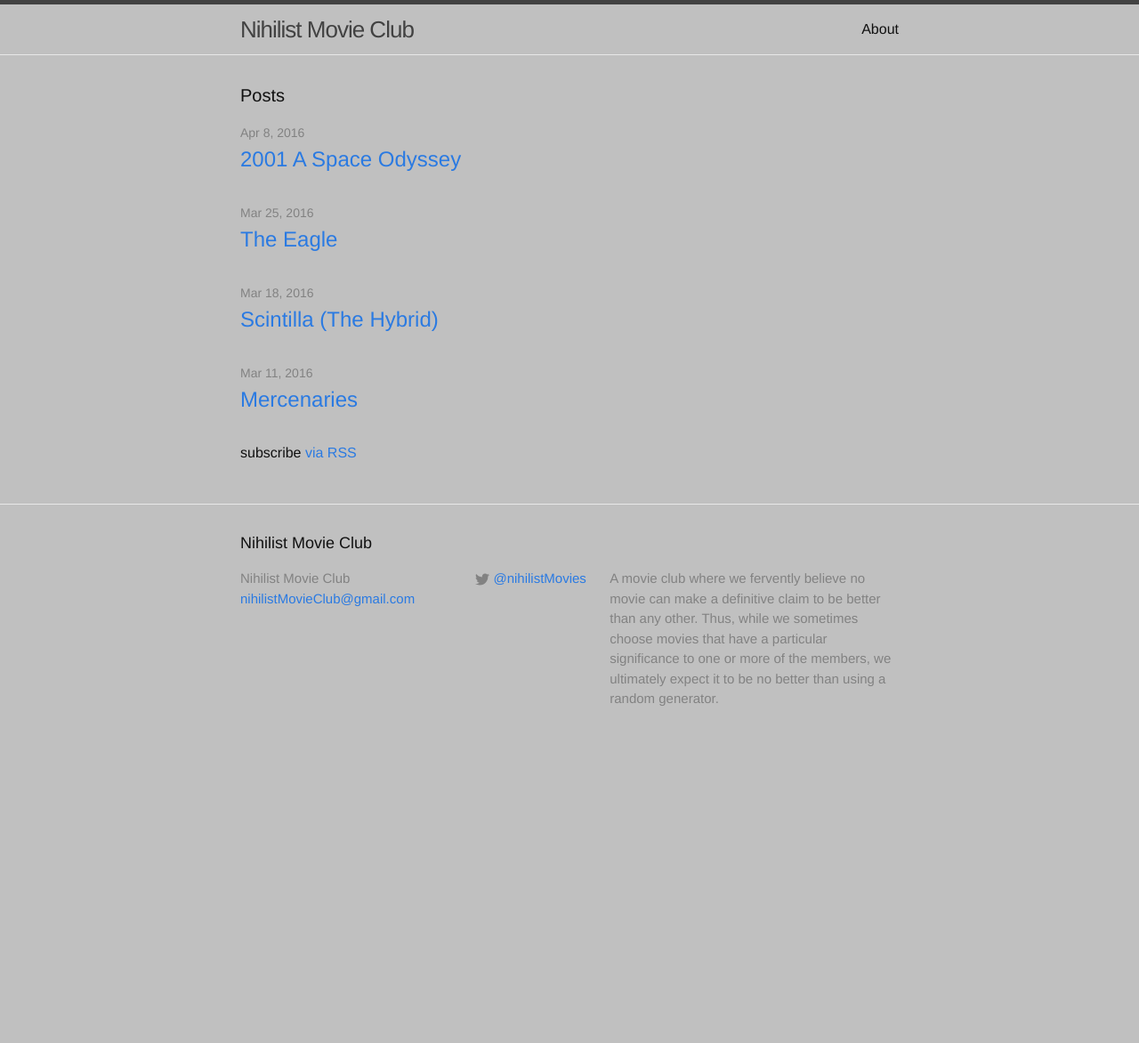
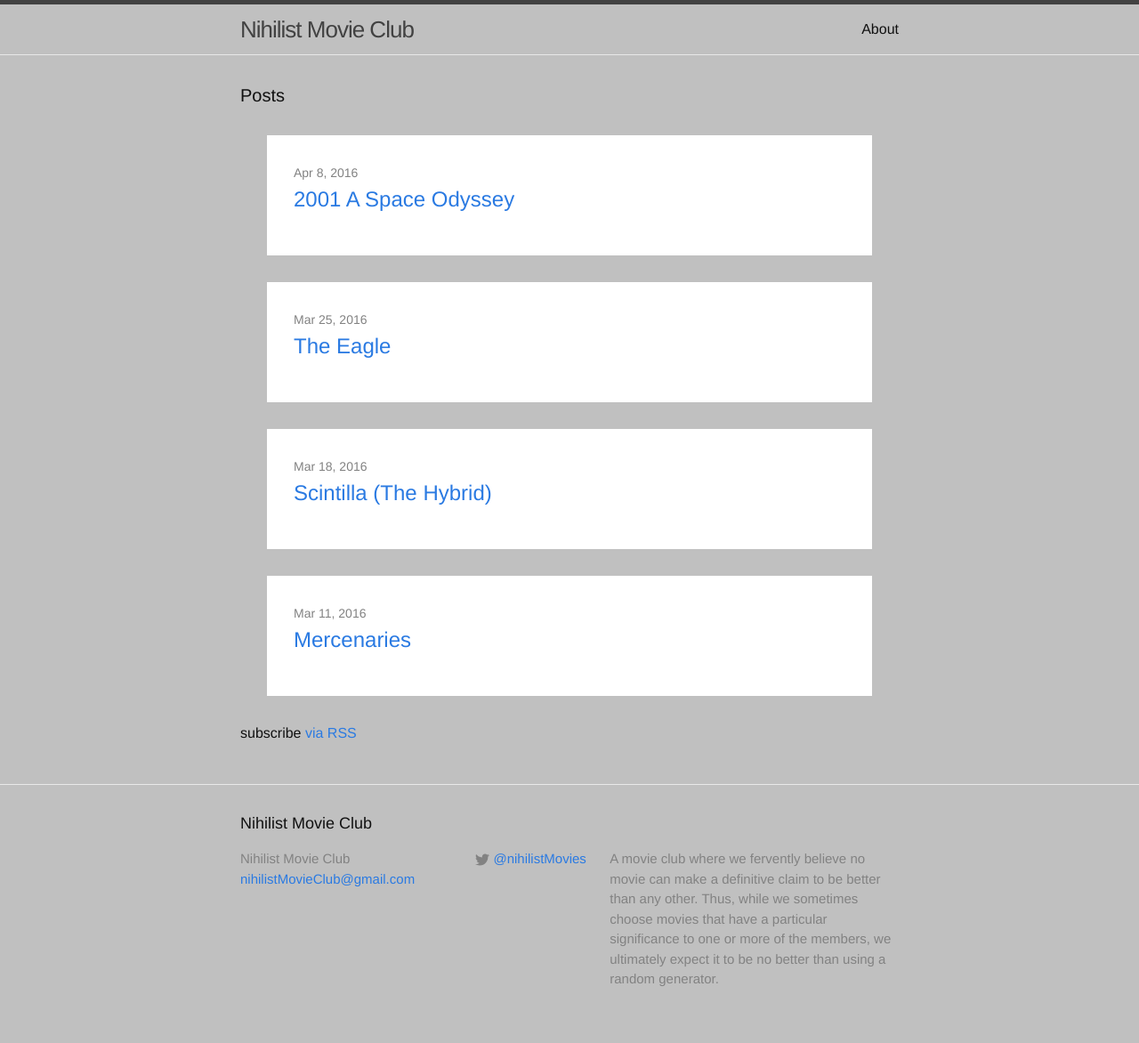
Before and after one commit to GregoryBL/nihilistMovieClub, a Jekyll site: the page built from index.html, in a window 1280 px wide. Shown: the whole page at 89% size. Built offline with Jekyll 4.4.1, drawn with Linux system fonts in a browser that asks for light colours; before the commit the page ends 900 px from its top, so only the background shows below that.

Commit message:
added background to index.html posts

```diff
--- a/_sass/_layout.scss
+++ b/_sass/_layout.scss
@@ -201,7 +201,7 @@
  */
 .post {
     background-color: white;
-    margin: $spacing-unit, 0px;
+    margin: $spacing-unit;
     padding: $spacing-unit;
 }
 
--- a/index.html
+++ b/index.html
@@ -8,6 +8,7 @@ layout: default
 
   <ul class="post-list">
     {% for post in site.posts %}
+    <div class="post">
       <li>
         <span class="post-meta">{{ post.date | date: "%b %-d, %Y" }}</span>
 
@@ -15,6 +16,7 @@ layout: default
           <a class="post-link" href="{{ post.url | prepend: site.baseurl }}">{{ post.title }}</a>
         </h2>
       </li>
+      </div>
     {% endfor %}
   </ul>
 
```
